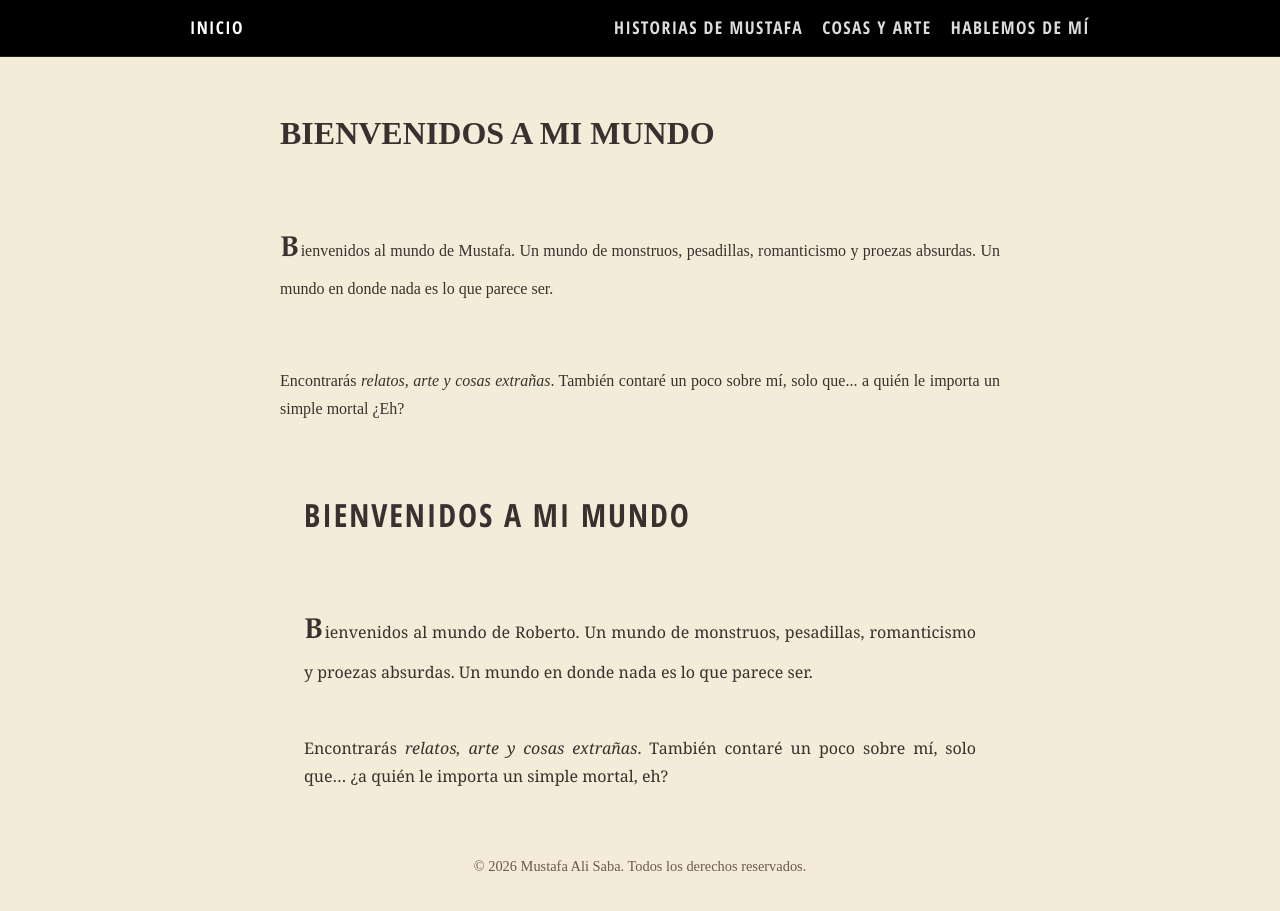
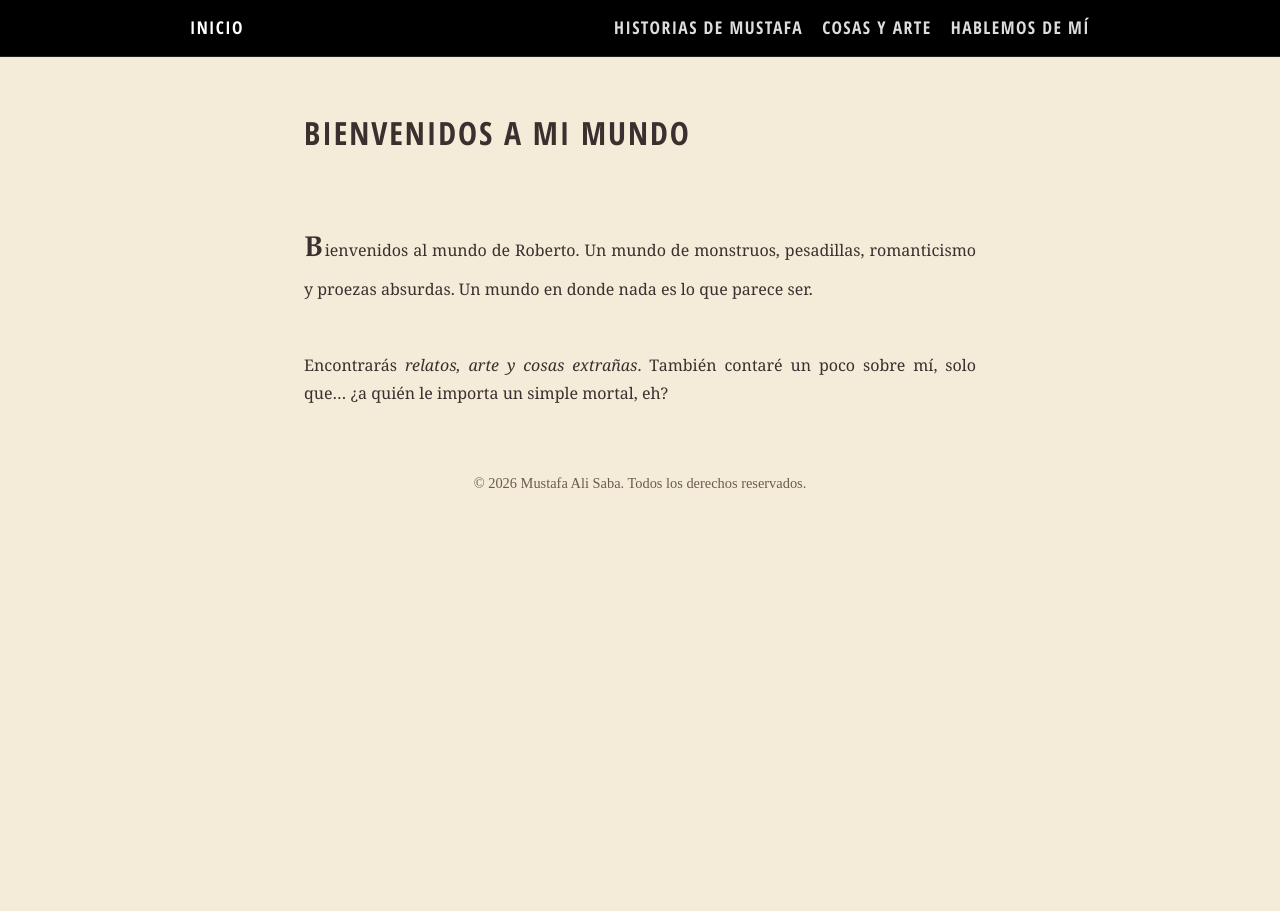
Before and after one commit to mustafaalisaba/mustafaalisaba, a Jekyll site: the page built from index.md, in a window 1280 px wide. Built offline with Jekyll 4.4.1, drawn with Linux system fonts in a browser that asks for light colours.

Commit message:
test again

```diff
--- a/_layouts/default.html
+++ b/_layouts/default.html
@@ -47,13 +47,6 @@
   </div>
 </nav>
 
-<h1 class="story">BIENVENIDOS A MI MUNDO</h1>
-
-<p class="story"><span class="initial">B</span>ienvenidos al mundo de Mustafa. Un mundo de monstruos, pesadillas, romanticismo y proezas absurdas.
-  Un mundo en donde nada es lo que parece ser.</p>
-
-<p class="story">Encontrarás <em>relatos, arte y cosas extrañas</em>. También contaré un poco sobre mí, solo que... a quién le importa un simple mortal ¿Eh?</p>
-
 <main class="story">
   {{ content }}
 </main>
```
